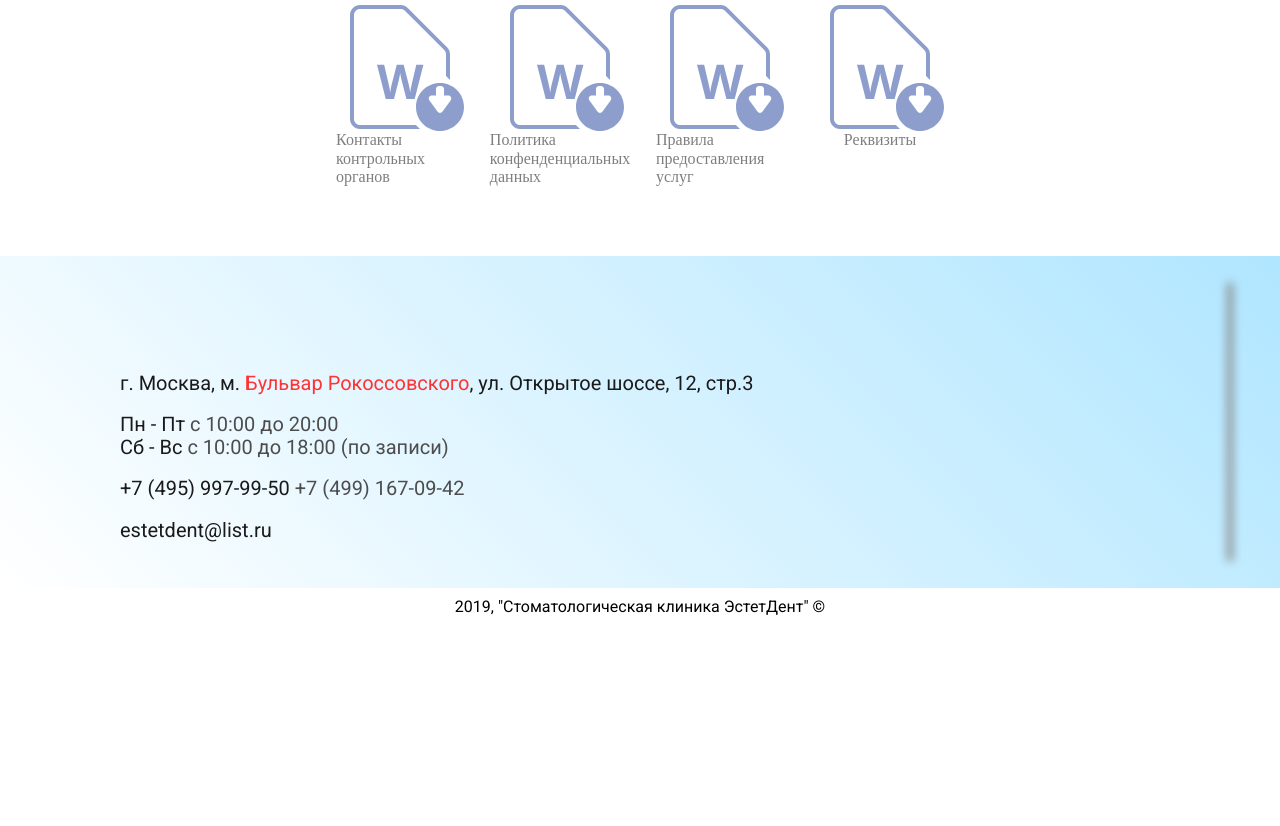
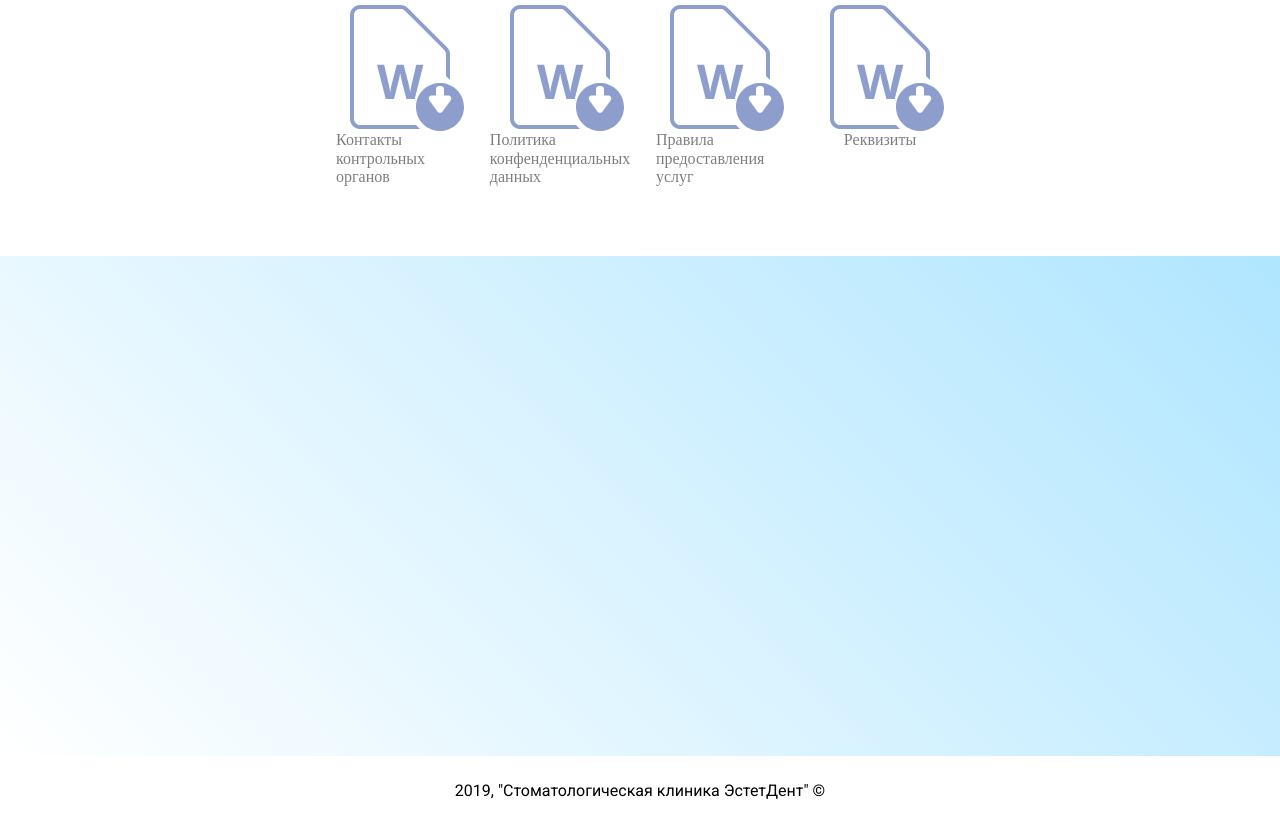
Before and after one commit to Kesishere/estet-dent, a website: page index.html in a window 1280 px wide. Shown: the part 3050-3876 px from the top of the page. Before the commit the page ends 3676 px from the top, so only its background shows below. Drawn offline with Linux system fonts and the light colour scheme.

Commit message:
Map refactoring

```diff
--- a/index.html
+++ b/index.html
@@ -185,7 +185,7 @@
 		</section>
 
 		<section id="contacts" class="contacts">
-			<div class="contacts__info">
+			<!-- <div class="contacts__info">
 				<ul class="contacts__info__ul">
 					<li>г. Москва, м. <span class="subway_name">Бульвар Рокоссовского</span>, ул. Открытое шоссе, 12,
 						cтр.3</li>
@@ -197,15 +197,15 @@
 					<br>
 					<li>estetdent@list.ru</li>
 				</ul>
-
-			</div>
-			<div class="contacts__map">
-				<script type="text/javascript" charset="utf-8" async
-					src="https://api-maps.yandex.ru/services/constructor/1.0/js/?um=constructor%3Aed4595d8fa240d1a5c77fff3aa1265450d17527b974738de3fadaa98f26e141a&amp;width=656&amp;height=369&amp;lang=ru_RU&amp;scroll=true">
-				</script>
+			</div> -->
+			<div class="map">
+				<script type="text/javascript" charset="utf-8" async src="https://api-maps.yandex.ru/services/constructor/1.0/js/?um=constructor%3Aed4595d8fa240d1a5c77fff3aa1265450d17527b974738de3fadaa98f26e141a&amp;lang=ru_RU&amp;scroll=true"></script>
 			</div>
 		</section>
 	</main>
-	<footer class="footer">2019, "Стоматологическая клиника ЭстетДент" ©</footer>
+	<footer class="footer">
+
+		<p>2019, "Стоматологическая клиника ЭстетДент" ©</p>
+	</footer>
 </body>
 </html>
--- a/styles.css
+++ b/styles.css
@@ -223,10 +223,15 @@ a:hover {
 	color: #1a1a1a;
 }
 
-.contacts__map {
+.map {
+	width: 100%;
+	height: 500px;
+}
+
+/* .contacts__map {
 	margin: 30px 50px 30px 0px;
 	box-shadow: 0 0 10px 3px rgb(139, 139, 139);
-}
+} */
 
 .subway_name {
 	color: #ff3333;
```
